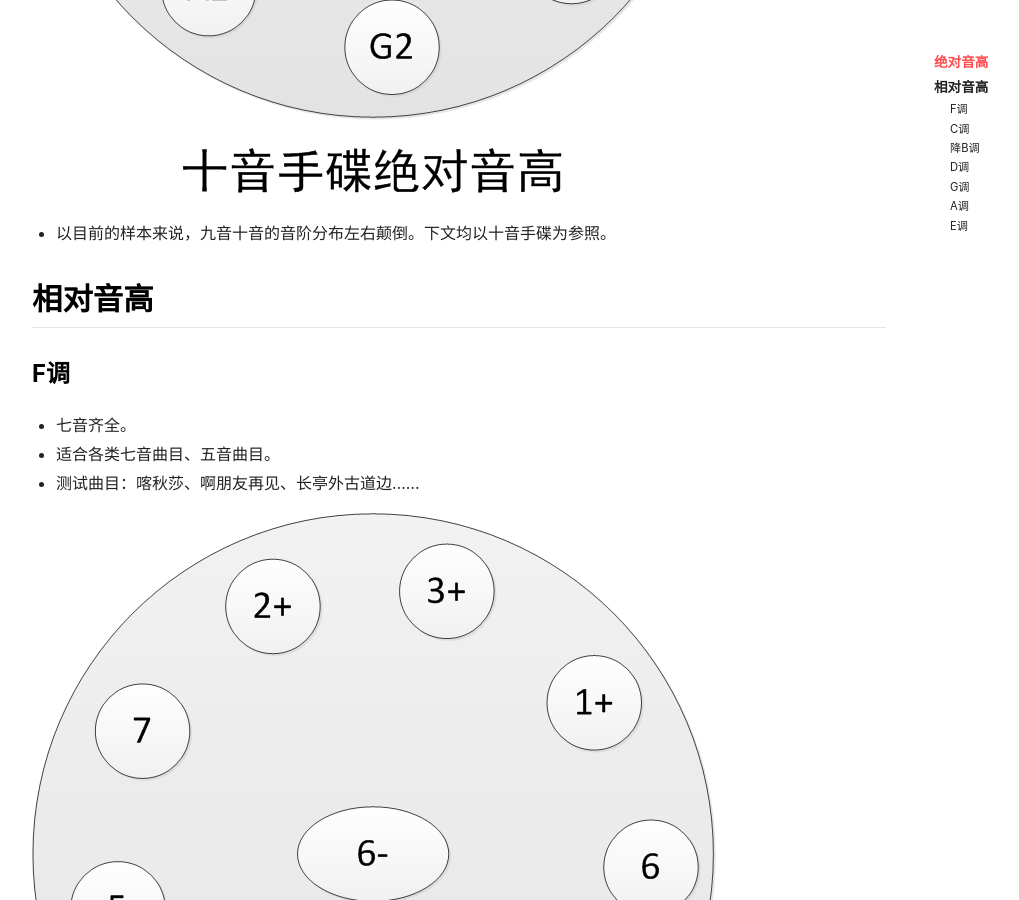
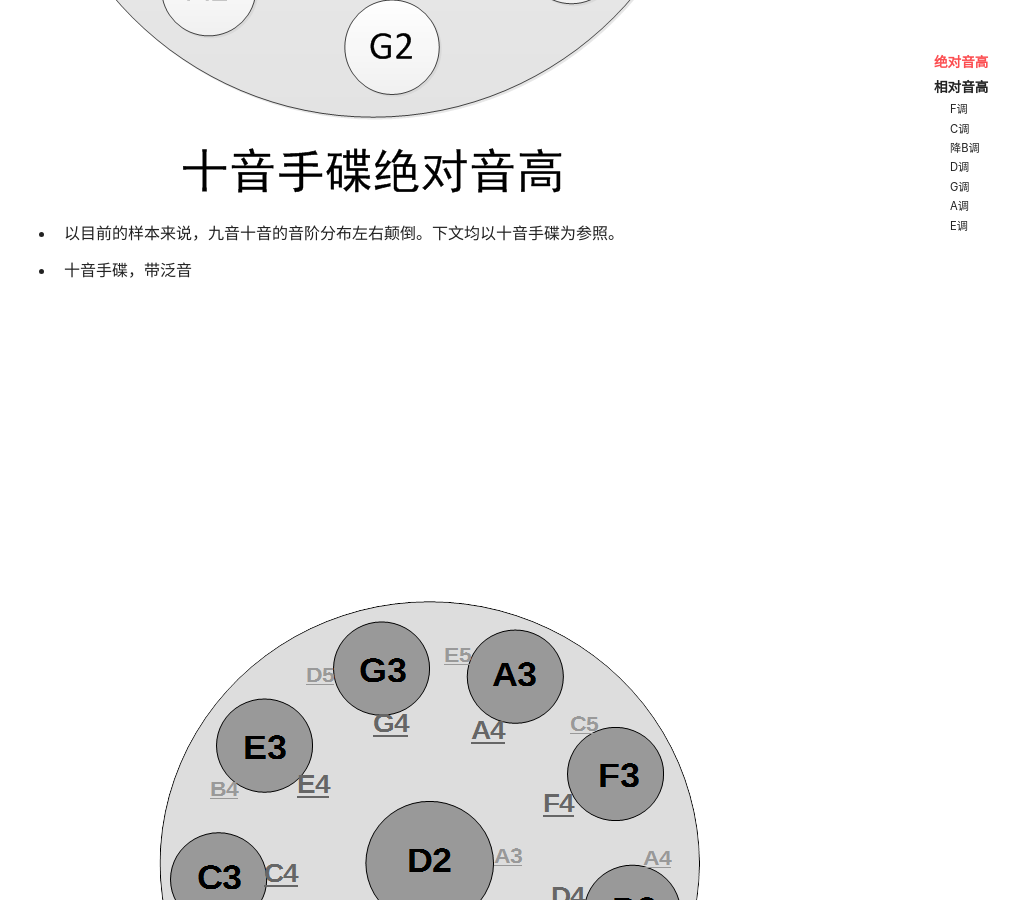
Before and after one commit to gamefang/gamefang.github.io, a Jekyll site: the page built from _posts/music/2020-8-29-Hang.md, in a window 1280 px wide and 900 px high, scrolled down 1780 px. Shown: the whole window, without its empty margins (71-1090 px from the left). Built offline with Jekyll 4.4.1, drawn with Linux system fonts in a browser that asks for light colours; nearby versions of some CDN libraries; comment, search, counter and statistics services are not loaded.

Commit message:
十音手碟泛音分布图

```diff
--- a/_posts/music/2020-8-29-Hang.md
+++ b/_posts/music/2020-8-29-Hang.md
@@ -16,6 +16,10 @@
 ![hang_10_abs](/res/200829/hang_10_abs.png)
 
 - 以目前的样本来说，九音十音的音阶分布左右颠倒。下文均以十音手碟为参照。
+
+- 十音手碟，带泛音
+
+![hang_overtone](/res/200829/hang_overtone.png)
 
 ## 相对音高
 ### F调
```
Also changed, not shown: favorites.md (+1 -0 lines), res/200829/hang_overtone.png (added), 1 other file.
